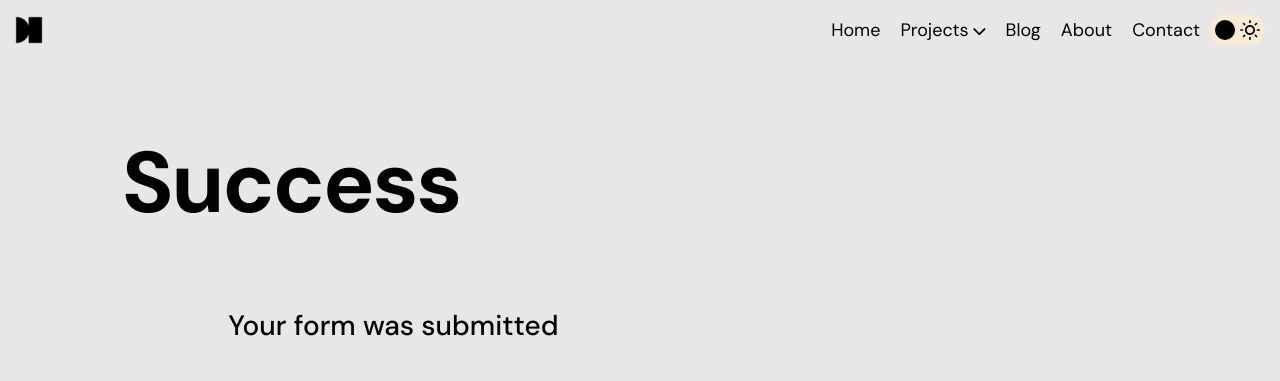
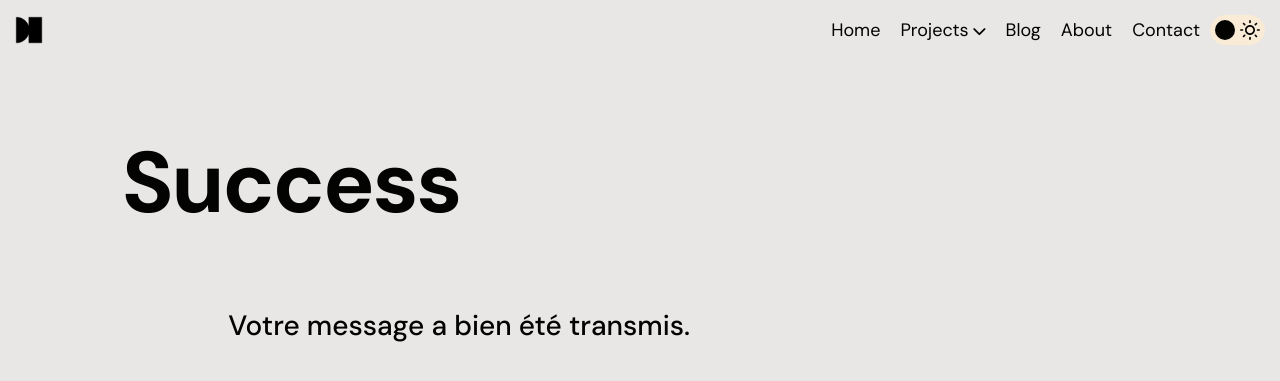
Before and after one commit to hdauleac/hdauleac.github.io, a Jekyll site: the page built from pages/success.md, in a window 1280 px wide. Shown: the top 381 px of the page. Built offline with Jekyll 4.4.1, drawn with Linux system fonts in a browser that asks for light colours.

Commit message:
Mise à jour du site

```diff
--- a/_includes/framework/form-contact-formspree.html
+++ b/_includes/framework/form-contact-formspree.html
@@ -8,7 +8,7 @@
     <textarea rows="5" name="message" id="message" placeholder="Lorem ipsum dolor sit amet, consectetur adipiscing elit, sed do eiusmod tempor incididunt ut labore et dolore magna aliqua. Ut enim ad minim veniam, quis nostrud exercitation ullamco laboris nisi ut aliquip ex ea commodo consequat. Duis aute irure dolor in reprehenderit in voluptate velit esse cillum dolore eu fugiat nulla pariatur. Excepteur sint occaecat cupidatat non proident, sunt in culpa qui officia deserunt mollit anim id est laborum." required=""></textarea>
     <input type="hidden" name="_subject" id="email-subject" value="Contact Form Submission">
   </fieldset>
-  <input type="submit" value="Submit">
+  <input type="submit" value="Envoyer">
 </form><style>/* reset */
 
 #fs-frm input,
--- a/pages/success.md
+++ b/pages/success.md
@@ -5,4 +5,4 @@ layout: basic
 permalink: "/contact/success/"
 ---
 
-## Your form was submitted
+## Votre message a bien été transmis.
```
Also changed, not shown: other parts of _includes/framework/form-contact-formspree.html (+1 -1 lines).
